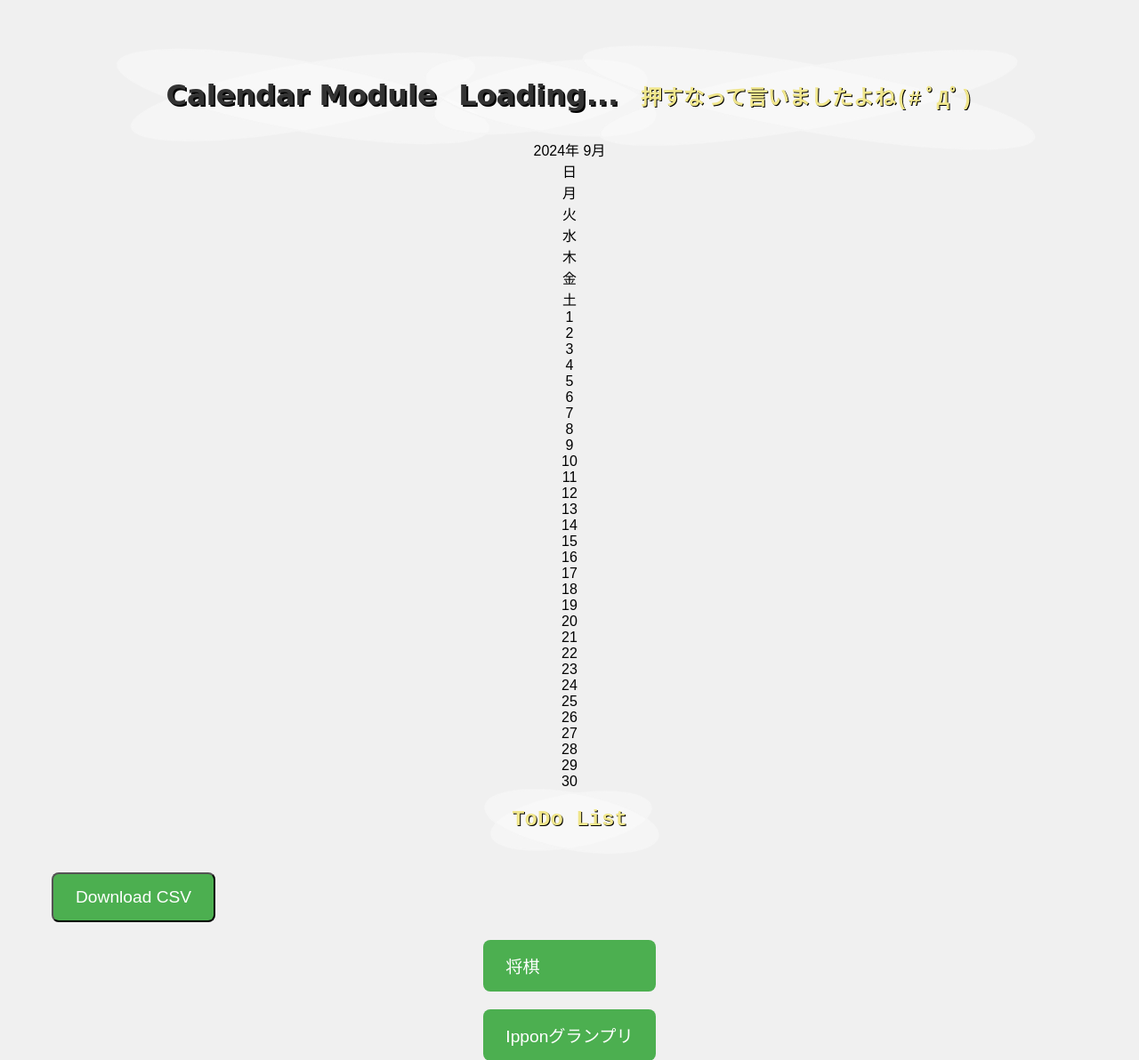
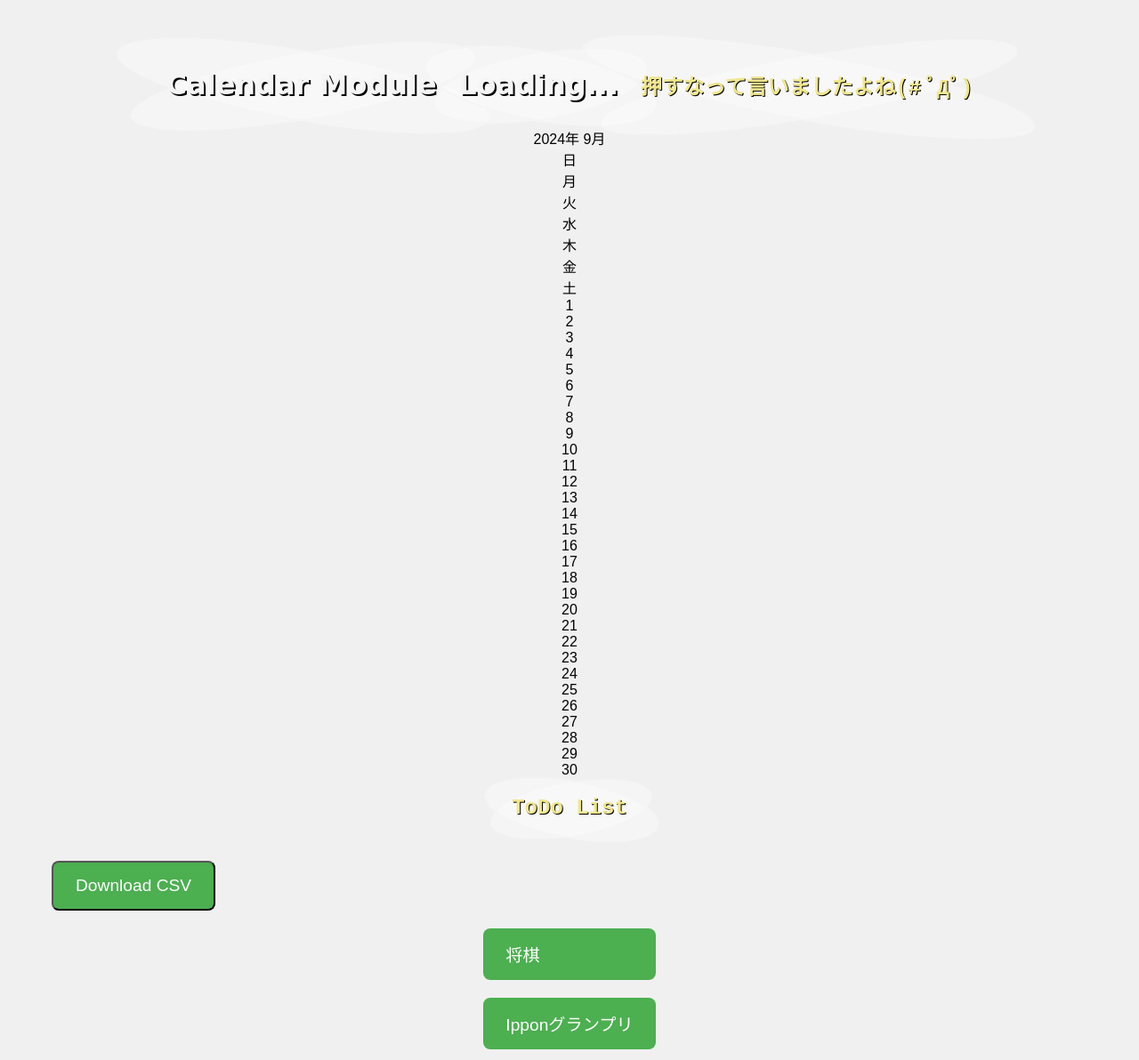
Before and after one commit to shirota111/shirota111.github.io, a PHP site: page /module.html in a window 1280 px wide. Shown: the top 1192 px of the page at 89% size. Run offline with PHP 8.4, Linux system fonts and the light colour scheme.

Commit message:
module.css の更新

```diff
--- a/module.css
+++ b/module.css
@@ -11,7 +11,7 @@
 
 
 
- h1, h2 {
+body h1, h2 {
             position: relative;
             display: inline-block;
             padding: 10px;
```
